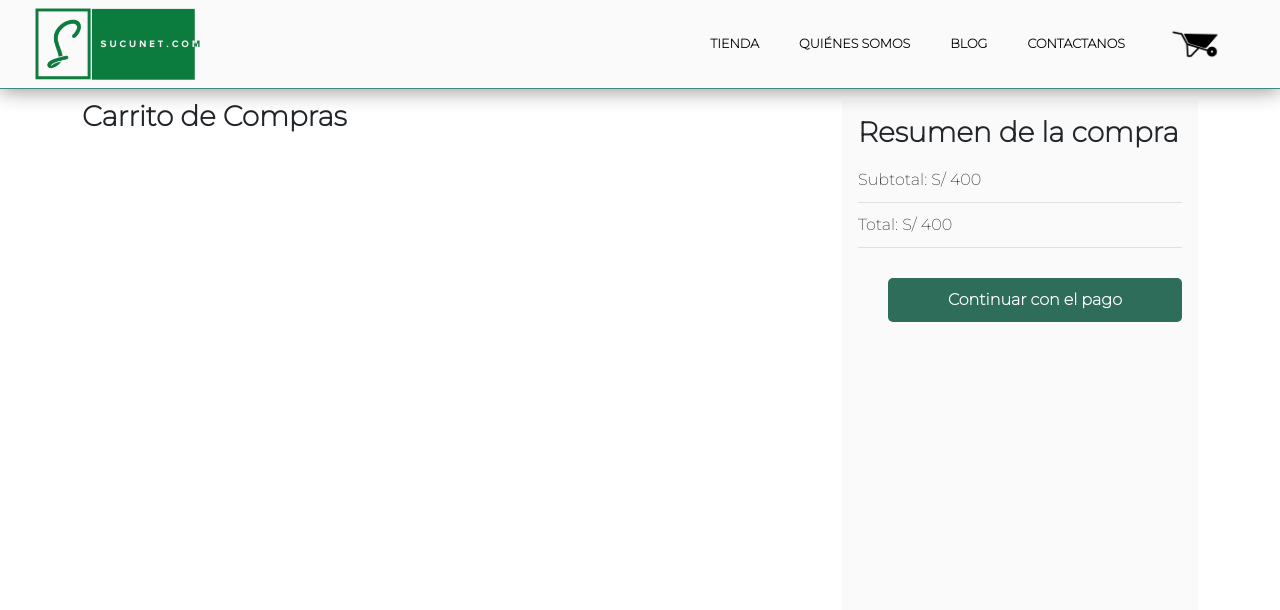
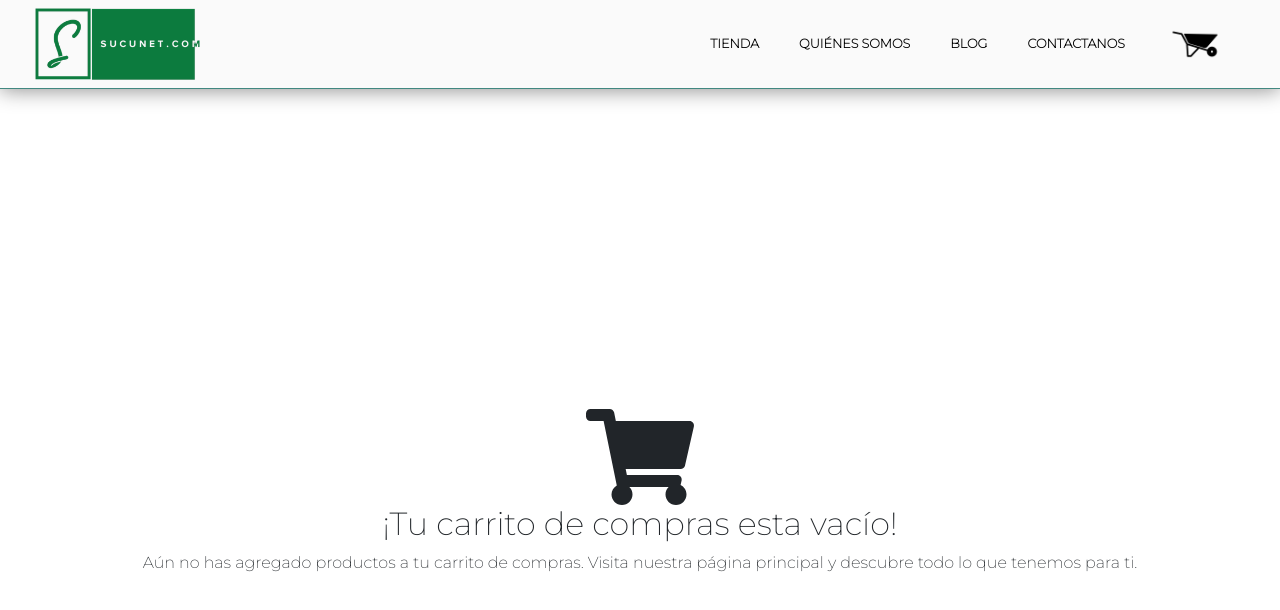
Before and after one commit to NellSheridan/suculentas, a React (Create React App) app: page /bolsa in a window 1280 px wide. Shown: the top 610 px of the page. Built offline with nearby package versions, Linux system fonts and the light colour scheme.

Commit message:
feat(): Agrega componente para carrito de compras vacio

```diff
--- a/src/views/Cart/Cart.jsx
+++ b/src/views/Cart/Cart.jsx
@@ -1,21 +1,22 @@
 import React, { useContext } from 'react';
 import { Context } from '../../services/Context';
 import CartProduct from './CartProduct/CartProduct';
+import EmptyCart from './EmptyCart/EmptyCart'
 import './Cart.scss'
 
 const Cart = () => {
     const { allProductsToBuy } = useContext(Context);
 
     const listProducts = allProductsToBuy();
-    console.log(listProducts);
 
     return (
         <div className="container mt-100">
             <div className="row">
-                <div className="col-12 col-lg-8">
+                { !listProducts.length ? <div className="Empty-cart__container"><EmptyCart /></div> : <>
+                    <div className="col-12 col-lg-8">
                     <section className="Cart__left">
                         <h3 className="Cart__title">Carrito de Compras</h3>
-                        { listProducts.map(item => <CartProduct item={item} key={item.id} /> )}
+                        { listProducts.map(item => <CartProduct item={item} key={item.id} /> ) }
                     </section>
                 </div>
                 <div className="col-12 col-lg-4">
@@ -26,6 +27,7 @@ const Cart = () => {
                         <button className="Cart__button">Continuar con el pago</button>
                     </section>
                 </div>
+                </>}
             </div>
         </div>
     )
--- a/src/views/Cart/Cart.scss
+++ b/src/views/Cart/Cart.scss
@@ -30,3 +30,9 @@
     border-radius: 5px;
     font-size: 16px;
 }
+
+.Empty-cart__container {
+    height: 100vh;
+    justify-content: center;
+    display: flex;
+}
--- /dev/null
+++ b/src/views/Cart/EmptyCart/EmptyCart.jsx
@@ -0,0 +1,18 @@
+import React from 'react';
+import { faShoppingCart } from "@fortawesome/free-solid-svg-icons";
+import { FontAwesomeIcon } from "@fortawesome/react-fontawesome";
+import './EmptyCart.scss'
+
+const EmptyCart = () => {
+    return (
+        <div className="Empty__container">
+            <FontAwesomeIcon icon={faShoppingCart} style={{ fontSize: '6rem'}}/>
+            <h2>¡Tu carrito de compras esta vacío!</h2>
+            <p>
+            Aún no has agregado productos a tu carrito de compras. Visita nuestra página principal y descubre todo lo que tenemos para ti.
+            </p>
+        </div>
+    );
+}
+
+export default EmptyCart;
--- /dev/null
+++ b/src/views/Cart/EmptyCart/EmptyCart.scss
@@ -0,0 +1,7 @@
+.Empty__container {
+    display: flex;
+    flex-direction: column;
+    justify-content: center;
+    align-items: center;
+    text-align: center;
+}
```
